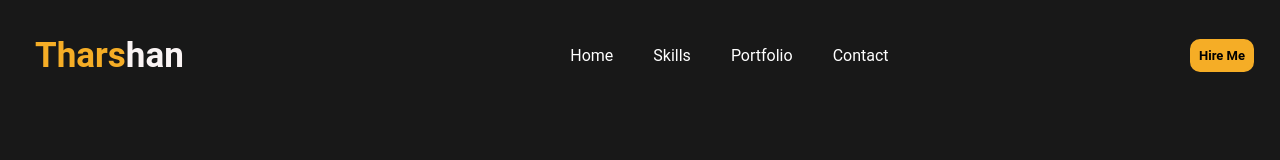
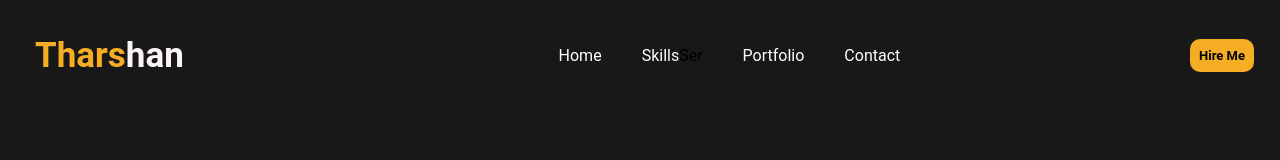
Before and after one commit to sreetharshanS/SreeTharshan--Portfolio, a plain HTML site: page index.html in a window 1280 px wide. Shown: the top 160 px of the page. Drawn offline with Linux system fonts and the light colour scheme.

Commit message:
Update index.html

```diff
--- a/index.html
+++ b/index.html
@@ -13,6 +13,7 @@
           <div class="navigation">
             <div class="home">Home</div>
             <div class="skill">Skills</div>
+              <div class = "Ser"> Ser</div>
             <div class="portfolio">Portfolio</div>
             <div class="contact">Contact</div>
 
```
